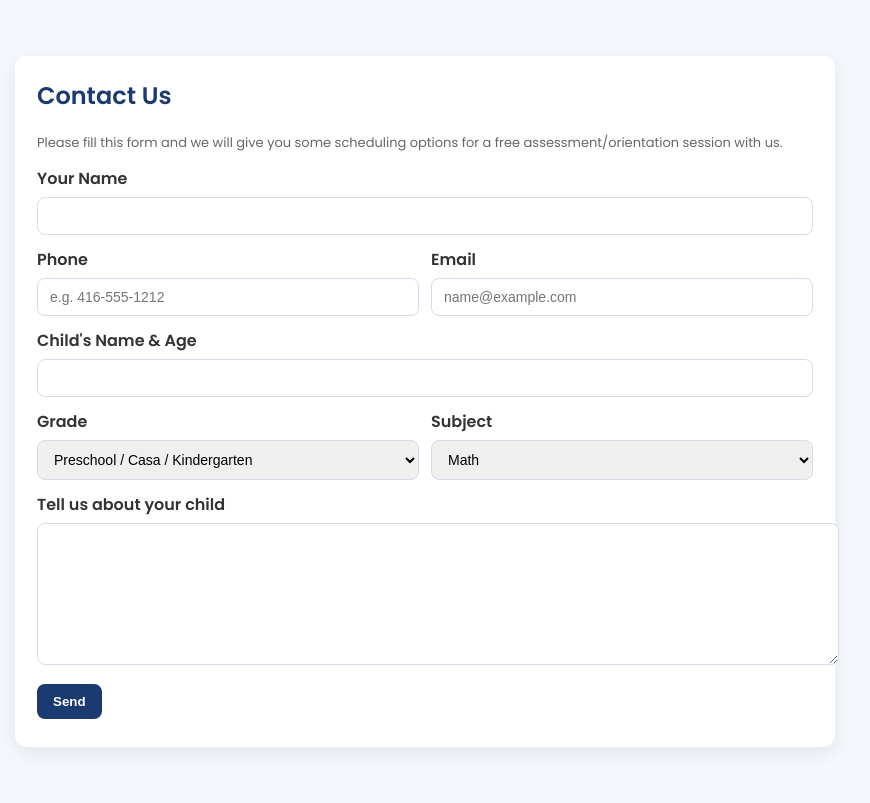
After one commit to mxlinc/mx_app, a Flask app: page /contact in a window 1280 px wide. The commit adds this page. Shown: the whole page, without its empty margins (215-1085 px from the left). Run offline with Flask 3, Linux system fonts and the light colour scheme; parts of the project's set-up code (start-up, migrations or seed data) failed here and were passed over; some libraries are stand-ins or nearby versions.

Commit message:
twilio 1

```diff
--- a/app.py
+++ b/app.py
@@ -6,7 +6,7 @@ from sqlalchemy import text
 import html2text  # Add this import
 from dotenv import load_dotenv
 from sqlalchemy.dialects.postgresql import JSON
-from datetime import datetime
+from datetime import datetime, timedelta
 import re
 from sqlalchemy.sql import bindparam
 import logging
@@ -117,6 +117,18 @@ class DonePacks(db.Model):
     username = db.Column(db.String(20), primary_key=True)
     pack_id = db.Column(db.Integer, primary_key=True)
     completed_at = db.Column(db.DateTime(timezone=True), default=db.func.now())
+
+
+class ContactSubmission(db.Model):
+    __tablename__ = 'contact_submissions'
+    __table_args__ = {'schema': CURRENT_SCHEMA}
+
+    id = db.Column(db.Integer, primary_key=True)
+    content = db.Column(db.Text, nullable=False)
+    created_at = db.Column(db.DateTime, server_default=db.func.now())
+    ip_address = db.Column(db.String(100))
+    sms_sent = db.Column(db.Boolean, default=False)
+    sms_sent_at = db.Column(db.DateTime)
 
 # -------------------- FLASK-LOGIN SETUP -------------------- #
 login_manager = LoginManager(app)
@@ -350,6 +362,90 @@ def emails():
     messages = EmailMessage.query.order_by(EmailMessage.id.desc()).limit(20).all()
     global last_result
     return render_template('emails.html', messages=messages, last_result=last_result)
+
+
+# -------------------- CONTACT FORM (public) -------------------- #
+@app.route('/contact', methods=['GET'])
+def contact():
+    return render_template('contact.html')
+
+
+@app.route('/contact_submit', methods=['POST'])
+def contact_submit():
+    # Accept JSON or form-encoded
+    data = request.get_json(silent=True) or request.form or {}
+    your_name = (data.get('your_name') or '').strip()
+    phone = (data.get('phone') or '').strip()
+    email = (data.get('email') or '').strip()
+    child_name = (data.get('child_name') or '').strip()
+    grade = (data.get('grade') or '').strip()
+    subject = (data.get('subject') or '').strip()
+    about = (data.get('about') or '').strip()
+
+    # Concatenate with | delimiter, avoid internal pipes by replacing
+    safe = lambda s: (s or '').replace('|', ' ')
+    # include email in the saved content and SMS
+    parts = [safe(your_name), safe(phone), safe(email), safe(child_name), safe(grade), safe(subject), safe(about)]
+    content = '|'.join(parts)
+
+    # client IP (support X-Forwarded-For)
+    ip = request.headers.get('X-Forwarded-For', request.remote_addr)
+
+    # Persist record
+    cs = ContactSubmission(content=content, ip_address=ip)
+    db.session.add(cs)
+    db.session.commit()
+
+    # Flood control: limit SMS per IP to 3 per hour
+    cutoff = datetime.utcnow() - timedelta(hours=1)
+    recent_count = ContactSubmission.query.filter(
+        ContactSubmission.ip_address == ip,
+        ContactSubmission.created_at >= cutoff
+    ).count()
+
+    if recent_count > 3:
+        logger.info(f"Rate limit reached for IP={ip} recent_count={recent_count}")
+        return jsonify(success=True, sms_sent=False, message='Rate limit reached; submission saved.')
+
+    # Attempt to send SMS via Twilio if configured
+    TW_SID = os.getenv('TWILIO_ACCOUNT_SID')
+    TW_TOKEN = os.getenv('TWILIO_AUTH_TOKEN')
+    TW_FROM = os.getenv('TWILIO_FROM_NUMBER')
+    TO_NUMBER = os.getenv('CONTACT_TARGET_NUMBER', '+14165600611')
+
+    if not (TW_SID and TW_TOKEN and TW_FROM):
+        logger.warning('Twilio credentials not configured; skipping SMS send')
+        return jsonify(success=True, sms_sent=False, message='Submission saved; SMS not sent (no credentials).')
+
+    try:
+        from twilio.rest import Client
+        # Log attempt (trim content for logs)
+        preview = content if len(content) <= 300 else content[:300] + '...'
+        logger.info(f"Attempting to send contact SMS from={TW_FROM} to={TO_NUMBER} ip={ip} content_preview={preview}")
+        client = Client(TW_SID, TW_TOKEN)
+        sms = client.messages.create(body=content, from_=TW_FROM, to=TO_NUMBER)
+        cs.sms_sent = True
+        cs.sms_sent_at = datetime.utcnow()
+        db.session.commit()
+        # Log response details
+        try:
+            sid = getattr(sms, 'sid', None)
+            status = getattr(sms, 'status', None)
+            logger.info(f"Sent contact SMS sid={sid} status={status} for ip={ip}")
+        except Exception:
+            logger.info(f"Sent contact SMS (no response attributes) for ip={ip}")
+        return jsonify(success=True, sms_sent=True)
+    except Exception as e:
+        # Capture Twilio-specific info if present
+        try:
+            from twilio.base.exceptions import TwilioRestException
+            if isinstance(e, TwilioRestException):
+                logger.error(f"Twilio error when sending SMS: status={getattr(e, 'status', None)} code={getattr(e, 'code', None)} msg={str(e)}")
+            else:
+                logger.exception('Failed to send contact SMS')
+        except Exception:
+            logger.exception('Failed to send contact SMS (error inspecting exception)')
+        return jsonify(success=True, sms_sent=False, error=str(e))
 
 
 # -------------------- PARSE EMAIL -------------------- #
--- a/requirements.txt
+++ b/requirements.txt
@@ -8,3 +8,5 @@ psycopg[binary]==3.2.9
 typing-extensions==4.14.1
 packaging==25.0
 html2text
+
+twilio>=8.0.0
--- /dev/null
+++ b/templates/contact.html
@@ -0,0 +1,160 @@
+<!DOCTYPE html>
+<html lang="en">
+<head>
+    <meta charset="utf-8">
+    <title>Contact Us - MX Learning</title>
+    <link href="https://fonts.googleapis.com/css2?family=Poppins:wght@400;500;600&display=swap" rel="stylesheet">
+    <style>
+        body { font-family: 'Poppins', sans-serif; background: #f4f7fb; margin:0; color:#222 }
+        .container { max-width:820px; margin:36px auto; padding:20px }
+        .card { background:#fff; border-radius:12px; box-shadow:0 6px 18px rgba(22,40,80,0.08); padding:22px }
+        h2 { color:#1b3a6f; margin-top:0 }
+        .row { display:flex; gap:12px; margin-bottom:12px }
+        .col { flex:1 }
+        .small-input { width:100%; padding:10px 12px; border:1px solid #d6dbe8; border-radius:8px; box-sizing:border-box }
+        label { display:block; font-weight:600; margin-bottom:6px; color:#333 }
+        input[type="text"], textarea, select { width:100%; padding:10px 12px; border:1px solid #d6dbe8; border-radius:8px; font-size:14px }
+        textarea { min-height:120px; resize:vertical }
+        .btn { background:#1b3a6f; color:white; border:none; padding:10px 16px; border-radius:8px; cursor:pointer; font-weight:600 }
+        .muted { color:#666; font-size:13px }
+        .message { margin-top:12px; font-size:14px }
+        .small { font-size:12px; color:#666 }
+        @media (max-width:640px){ .row { flex-direction:column } }
+    </style>
+</head>
+<body>
+    <div class="container">
+            <div class="card">
+                <h2>Contact Us</h2>
+                <p class="muted">Please fill this form and we will give you some scheduling options for a free assessment/orientation session with us.</p>
+
+            <form id="contactForm">
+                <div class="row">
+                    <div class="col">
+                        <label for="your_name">Your Name</label>
+                        <input id="your_name" name="your_name" type="text" class="small-input" required>
+                    </div>
+                </div>
+
+                <div class="row">
+                    <div class="col">
+                        <label for="phone">Phone</label>
+                        <input id="phone" name="phone" type="text" class="small-input" placeholder="e.g. 416-555-1212" required>
+                    </div>
+                    <div class="col">
+                        <label for="email">Email</label>
+                        <input id="email" name="email" type="text" class="small-input" placeholder="name@example.com">
+                    </div>
+                </div>
+
+                <div style="margin-bottom:12px">
+                    <label for="child_name">Child's Name & Age</label>
+                    <input id="child_name" name="child_name" type="text" class="small-input">
+                </div>
+
+                <div class="row">
+                    <div class="col">
+                        <label for="grade">Grade</label>
+                        <select id="grade" name="grade">
+                            <option>Preschool / Casa / Kindergarten</option>
+                            <option>Grade 1 to 3</option>
+                            <option>Grade 4 to 8</option>
+                            <option>High school</option>
+                        </select>
+                    </div>
+                    <div class="col">
+                        <label for="subject">Subject</label>
+                        <select id="subject" name="subject">
+                            <option>Math</option>
+                            <option>English</option>
+                            <option>Both Math & English</option>
+                        </select>
+                    </div>
+                </div>
+
+                <div style="margin-bottom:12px">
+                    <label for="about">Tell us about your child</label>
+                    <textarea id="about" name="about"></textarea>
+                </div>
+
+                <div style="display:flex; align-items:center; gap:12px">
+                    <button id="submitBtn" class="btn" type="submit">Send</button>
+                    <div id="status" class="message"></div>
+                </div>
+                <div style="height:6px"></div>
+                <div class="small"></div>
+            </form>
+        </div>
+    </div>
+
+    <script>
+        const form = document.getElementById('contactForm');
+        const btn = document.getElementById('submitBtn');
+        const status = document.getElementById('status');
+
+        function cooldownActive(){
+            const t = sessionStorage.getItem('contact_cooldown');
+            if(!t) return false;
+            return Date.now() < parseInt(t,10);
+        }
+
+        form.addEventListener('submit', async (e)=>{
+            e.preventDefault();
+            if(cooldownActive()){
+                status.textContent = 'Please wait before sending another request.';
+                return;
+            }
+            btn.disabled = true;
+            status.textContent = 'Sending...';
+
+            const payload = {
+                your_name: document.getElementById('your_name').value,
+                phone: document.getElementById('phone').value,
+                email: document.getElementById('email') ? document.getElementById('email').value : '',
+                child_name: document.getElementById('child_name').value,
+                grade: document.getElementById('grade').value,
+                subject: document.getElementById('subject').value,
+                about: document.getElementById('about').value
+            };
+
+            try{
+                const resp = await fetch('/contact_submit', {
+                    method: 'POST', headers: {'Content-Type':'application/json'},
+                    body: JSON.stringify(payload)
+                });
+                const j = await resp.json();
+                // show a professional confirmation and remove the form
+                const heading = document.querySelector('.card h2');
+                if (heading) heading.style.display = 'none';
+                const muted = document.querySelector('.card .muted');
+                if (muted) muted.style.display = 'none';
+
+                const confirmation = document.createElement('div');
+                confirmation.style.fontFamily = "'Poppins', sans-serif";
+                confirmation.style.fontSize = '16px';
+                confirmation.style.color = '#1b3a6f';
+                confirmation.style.padding = '18px';
+                confirmation.innerHTML = '<h3>Your message has been received.</h3><p style="color:#333;font-size:15px;">One of our certified teachers will contact you within the next 24 hours.</p>';
+
+                // add Close button below the message that returns to homepage
+                const closeBtn = document.createElement('button');
+                closeBtn.className = 'btn';
+                closeBtn.textContent = 'Close';
+                closeBtn.style.marginTop = '14px';
+                closeBtn.addEventListener('click', ()=>{ window.location.href = '/'; });
+                confirmation.appendChild(closeBtn);
+
+                form.parentNode.replaceChild(confirmation, form);
+                // set short client cooldown to reduce accidental resends
+                const cooldownMs = 60*1000; // 60s
+                sessionStorage.setItem('contact_cooldown', String(Date.now() + cooldownMs));
+            }catch(err){
+                console.error(err);
+                status.textContent = 'Error sending. Please try again later.';
+            }finally{
+                btn.disabled = false;
+            }
+        });
+    </script>
+</body>
+</html>
```
Also changed, not shown: TwilioTest.py (added, +32 -0 lines), templates/login.html (+8 -0 lines), 1 other file.
